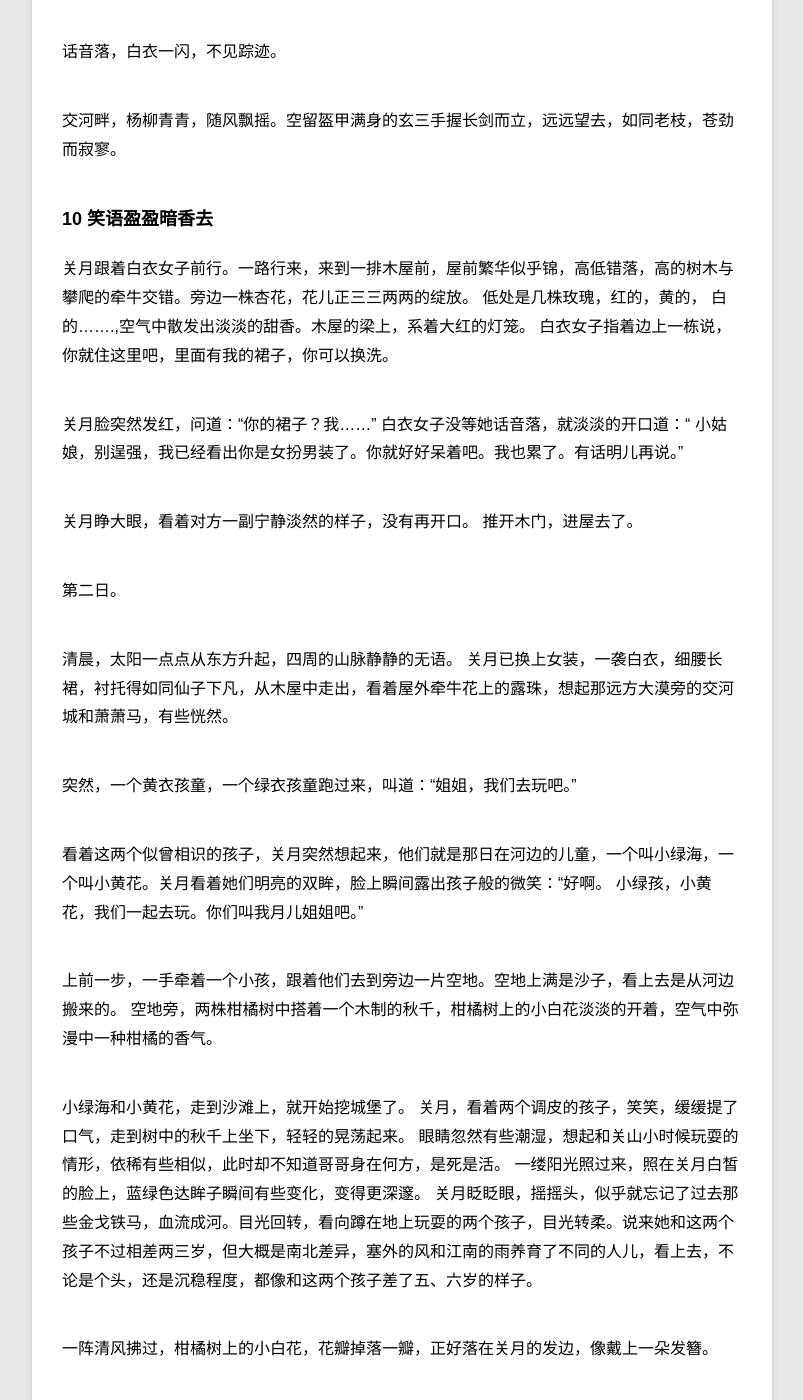
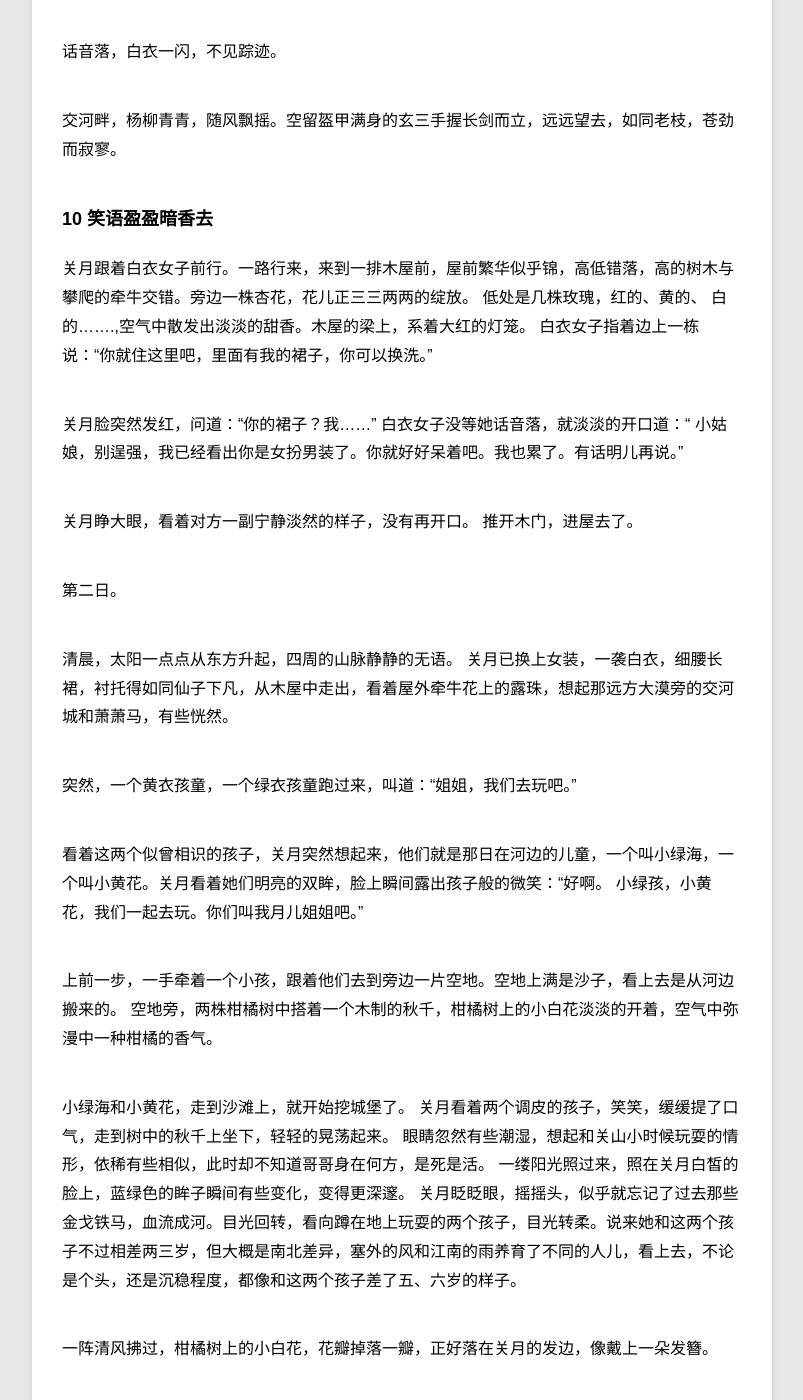
Before and after one commit to violettianjie/violettianjie.github.io, a Jekyll site: the page built from _posts/blog/2020-03-08-gsyCH01.md, in a window 1280 px wide and 1400 px high, scrolled down 13857 px. Shown: the whole window, without its empty margins (78-881 px from the left). Built offline with Jekyll 4.4.1, drawn with Linux system fonts in a browser that asks for light colours; some of the changed text lies outside the part shown.

Commit message:
Update 2020-03-08-gsyCH01.md

```diff
--- a/_posts/blog/2020-03-08-gsyCH01.md
+++ b/_posts/blog/2020-03-08-gsyCH01.md
@@ -362,7 +362,7 @@ category: blog
 
 ### 10 笑语盈盈暗香去
 
-关月跟着白衣女子前行。一路行来，来到一排木屋前，屋前繁华似乎锦，高低错落，高的树木与攀爬的牵牛交错。旁边一株杏花，花儿正三三两两的绽放。 低处是几株玫瑰，红的，黄的， 白的.......,空气中散发出淡淡的甜香。木屋的梁上，系着大红的灯笼。 白衣女子指着边上一栋说，你就住这里吧，里面有我的裙子，你可以换洗。
+关月跟着白衣女子前行。一路行来，来到一排木屋前，屋前繁华似乎锦，高低错落，高的树木与攀爬的牵牛交错。旁边一株杏花，花儿正三三两两的绽放。 低处是几株玫瑰，红的、黄的、 白的.......,空气中散发出淡淡的甜香。木屋的梁上，系着大红的灯笼。 白衣女子指着边上一栋说：“你就住这里吧，里面有我的裙子，你可以换洗。”
 
 关月脸突然发红，问道：“你的裙子？我......” 白衣女子没等她话音落，就淡淡的开口道：“ 小姑娘，别逞强，我已经看出你是女扮男装了。你就好好呆着吧。我也累了。有话明儿再说。”
 
@@ -378,7 +378,7 @@ category: blog
 
 上前一步，一手牵着一个小孩，跟着他们去到旁边一片空地。空地上满是沙子，看上去是从河边搬来的。 空地旁，两株柑橘树中搭着一个木制的秋千，柑橘树上的小白花淡淡的开着，空气中弥漫中一种柑橘的香气。
 
-小绿海和小黄花，走到沙滩上，就开始挖城堡了。 关月，看着两个调皮的孩子，笑笑，缓缓提了口气，走到树中的秋千上坐下，轻轻的晃荡起来。 眼睛忽然有些潮湿，想起和关山小时候玩耍的情形，依稀有些相似，此时却不知道哥哥身在何方，是死是活。 一缕阳光照过来，照在关月白皙的脸上，蓝绿色达眸子瞬间有些变化，变得更深邃。 关月眨眨眼，摇摇头，似乎就忘记了过去那些金戈铁马，血流成河。目光回转，看向蹲在地上玩耍的两个孩子，目光转柔。说来她和这两个孩子不过相差两三岁，但大概是南北差异，塞外的风和江南的雨养育了不同的人儿，看上去，不论是个头，还是沉稳程度，都像和这两个孩子差了五、六岁的样子。
+小绿海和小黄花，走到沙滩上，就开始挖城堡了。 关月看着两个调皮的孩子，笑笑，缓缓提了口气，走到树中的秋千上坐下，轻轻的晃荡起来。 眼睛忽然有些潮湿，想起和关山小时候玩耍的情形，依稀有些相似，此时却不知道哥哥身在何方，是死是活。 一缕阳光照过来，照在关月白皙的脸上，蓝绿色的眸子瞬间有些变化，变得更深邃。 关月眨眨眼，摇摇头，似乎就忘记了过去那些金戈铁马，血流成河。目光回转，看向蹲在地上玩耍的两个孩子，目光转柔。说来她和这两个孩子不过相差两三岁，但大概是南北差异，塞外的风和江南的雨养育了不同的人儿，看上去，不论是个头，还是沉稳程度，都像和这两个孩子差了五、六岁的样子。
 
 一阵清风拂过，柑橘树上的小白花，花瓣掉落一瓣，正好落在关月的发边，像戴上一朵发簪。
 
```
Also changed, not shown: other parts of _posts/blog/2020-03-08-gsyCH01.md (+4 -4 lines).
